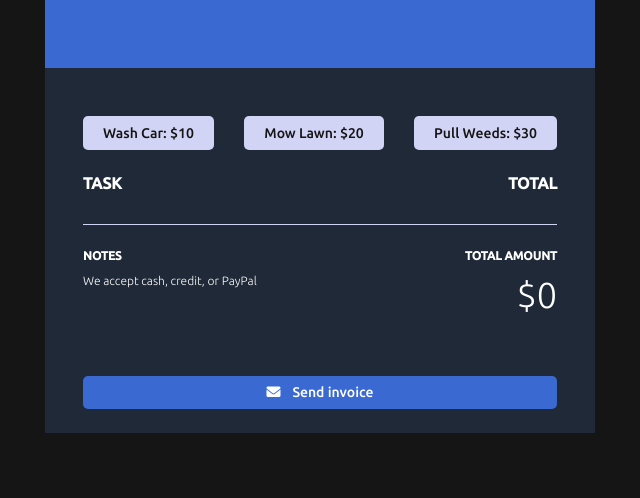
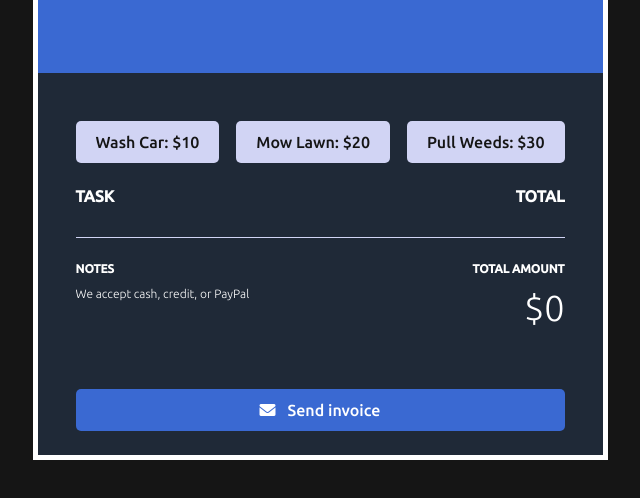
Before and after one commit to MattPahuta/invoice-creator, a plain HTML site: page index.html in a window 1280 px wide. Shown: the part 228-726 px from the top of the page, without its empty margins (320-960 px from the left). Drawn offline with Linux system fonts and the light colour scheme.

Commit message:
Update font sizes, tidy html and js files

```diff
--- a/app.js
+++ b/app.js
@@ -1,5 +1,5 @@
-const invoiceForm = document.querySelector('.invoice-form');
-const taskList = document.querySelector('.task-list');
+const invoiceForm = document.querySelector('#invoice-form');
+const taskList = document.querySelector('#task-list');
 const serviceBtns = document.querySelectorAll('.service-btn');
 const removeBtns = document.querySelectorAll('.remove-btn');
 const totalCost = document.querySelector('#total');
--- a/index.html
+++ b/index.html
@@ -4,8 +4,7 @@
   <meta charset="UTF-8">
   <meta http-equiv="X-UA-Compatible" content="IE=edge">
   <meta name="viewport" content="width=device-width, initial-scale=1.0">
-  <title>Invoice Creator</title>
-
+  <title>Invoice Creator | Scrimba</title>
   <link rel="stylesheet" href="https://cdnjs.cloudflare.com/ajax/libs/font-awesome/6.0.0/css/all.min.css" integrity="sha512-9usAa10IRO0HhonpyAIVpjrylPvoDwiPUiKdWk5t3PyolY1cOd4DSE0Ga+ri4AuTroPR5aQvXU9xC6qOPnzFeg==" crossorigin="anonymous" referrerpolicy="no-referrer" />
   <link rel="preconnect" href="https://fonts.googleapis.com">
   <link rel="preconnect" href="https://fonts.gstatic.com" crossorigin>
@@ -14,23 +13,16 @@
 </head>
 <body>
   <div class="container">
-
     <header>
       <h1>Invoice Creator</h1>
       <p>Thanks for choosing EvilCorp, LLC!</p>
     </header>
-
     <main>
-
-
       <div class="services-container grid">
         <button id="wash" class="service-btn" name="Wash Car" value="10">Wash Car: $10</button>
         <button id="mow" class="service-btn" name="Mow Lawn" value="20">Mow Lawn: $20</button>
         <button id="weed" class="service-btn" name="Pull Weeds" value="30">Pull Weeds: $30</button>
       </div>
-
-    <div class="task-container flex">
-
       <div class="task-items-container flex">
         <div class="task-items-header flex">
           <h2>Task</h2>
@@ -38,33 +30,25 @@
         </div>
         <div class="task-list-container">
           <!-- updated selected tasks here, add to ul -->
-          <ul class="task-list flex">
-            <!-- <li class="task-item grid"><span class="task-item-name">Wash Car<button class="remove-btn">Remove</button></span><span class="task-item-cost">$10</span></li>
-            <li class="task-item grid"><span class="task-item-name">Mow Lawn<button class="remove-btn">Remove</button></span><span class="task-item-cost">$20</span></li>
-            <li class="task-item grid"><span class="task-item-name">Pull Weeds<button class="remove-btn">Remove</button></span><span class="task-item-cost">$30</span></li> -->
-          </ul>
+          <ul id="task-list" class="task-list flex"></ul>
         </div>
-
+        <!-- Total -->
         <div class="total-container grid">
           <div class="notes">
             <h3>NOTES</h3>
             <p class="note">We accept cash, credit, or PayPal</p>
           </div>
-
           <div class="total-amount">
             <h3>TOTAL AMOUNT</h3>
             <!-- update total here -->
             <p>$<span id="total">0</span></p>
           </div>
-
         </div>
       </div>
-
-      <form class="invoice-form">
+      <form id="invoice-form" class="invoice-form">
         <button class="submit-btn"><i class="fa-solid fa-envelope envelope-icon"></i>Send invoice</button>
       </form>
     </main>
-
   </div>
   <script src="app.js"></script>
 </body>
--- a/style.css
+++ b/style.css
@@ -59,8 +59,9 @@ body {
 }
 
 .container {
-  width: 550px;
+  width: 575px;
   margin-inline: auto;
+  border: 5px solid white;
 }
 
 header {
@@ -94,9 +95,9 @@ main {
 }
 
 .service-btn {
-  padding: 0.55rem 1.25rem;
+  padding: 0.75rem 1.25rem;
   font-family: inherit;
-  font-size: var(--fs-300);
+  font-size: var(--fs-400);
   border: none;
   border-radius: 5px;
   color: var(--clr-black);
@@ -105,13 +106,11 @@ main {
   cursor: pointer;
 }
 
-
 .service-btn:hover,
 .service-btn:active {
   color: var(--clr-dk-blue);
   outline: var(--clr-white);
 }
-
 
 .task-container,
 .task-items-container,
@@ -168,7 +167,6 @@ main {
   line-height: 1;
 }
 
-
 .total-container {
 	grid-template-columns: auto auto;
 	border-top: 1px solid var(--clr-accent);
@@ -191,9 +189,9 @@ main {
 
 .submit-btn {
   width: 100%;
-  padding: 0.55rem 1.25rem;
+  padding: 0.75rem 1.25rem;
   font-family: inherit;
-  font-size: var(--fs-300);
+  font-size: var(--fs-400);
   border: none;
   border-radius: 5px;
   color: var(--clr-white);
```
Lines whose indentation alone changed are shown as unchanged.
